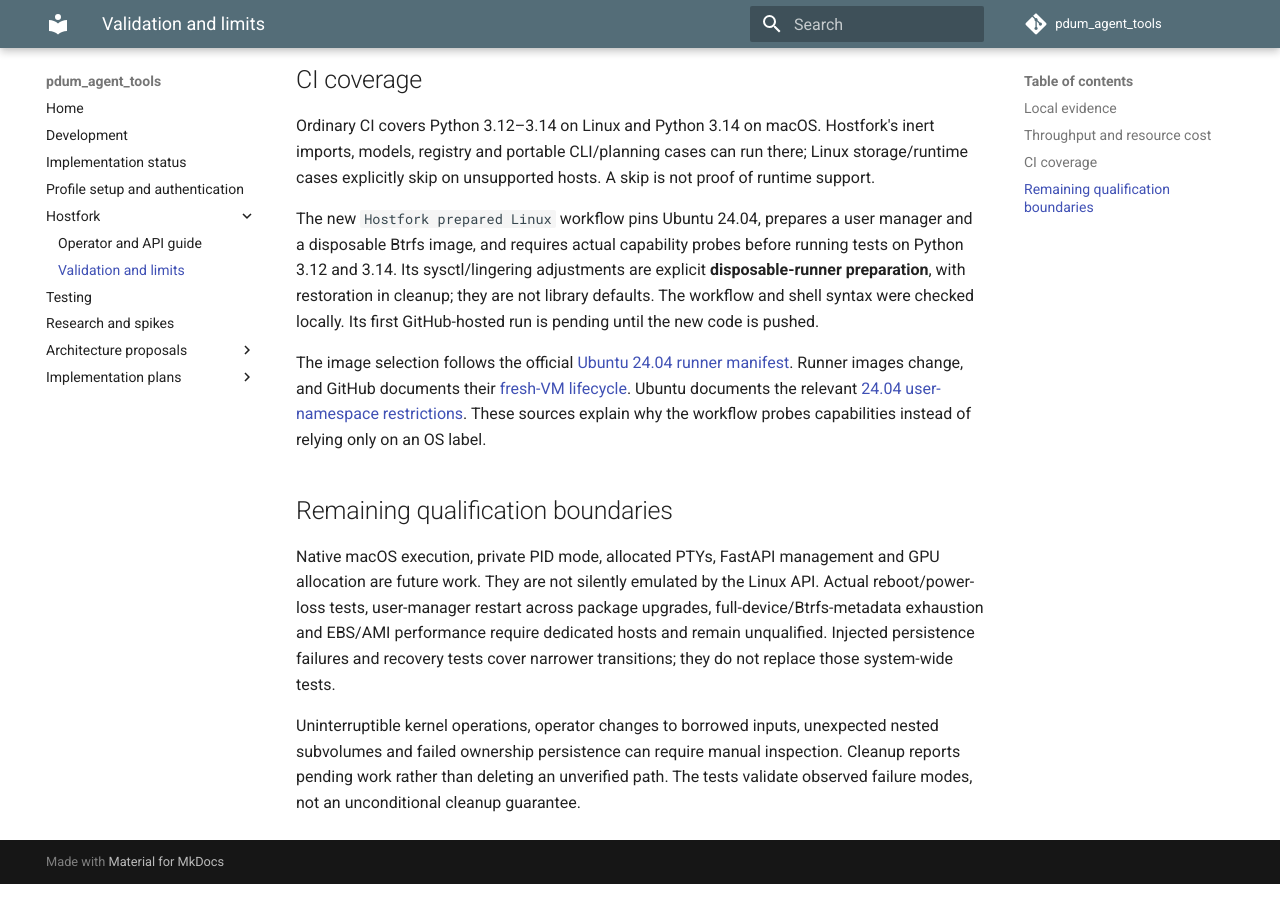
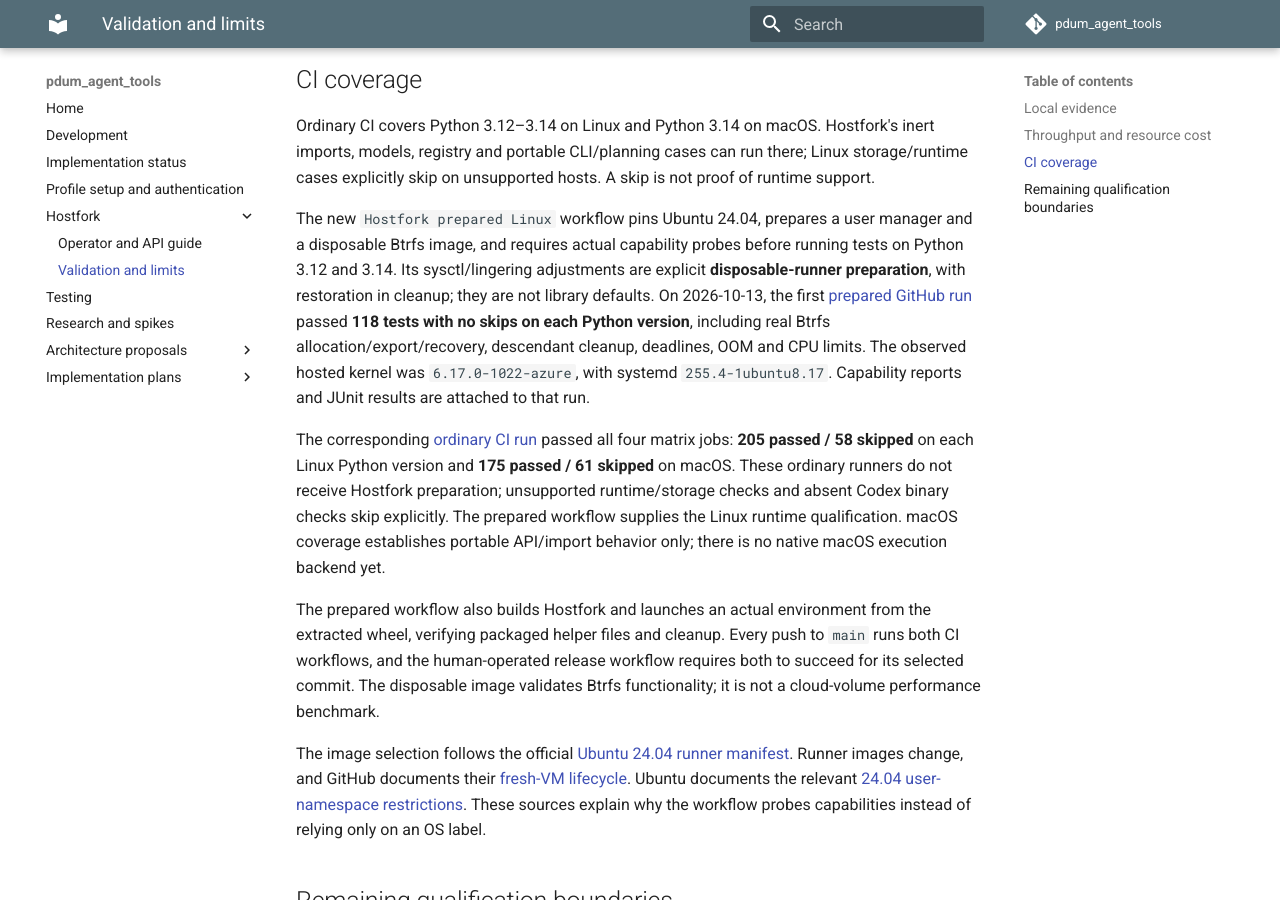
Before and after one commit to habemus-papadum/pdum_agent_tools, an MkDocs documentation site: the page built from docs/hostfork-validation.md, in a window 1280 px wide and 900 px high, scrolled down 2367 px. Built offline with MkDocs 1.6.1 and Material for MkDocs 9.7.7, drawn with Linux system fonts in a browser that asks for light colours; comment, search, counter and statistics services are not loaded.

Commit message:
Qualify Hostfork on hosted Linux and gate releases on runtime CI

```diff
--- a/docs/hostfork-validation.md
+++ b/docs/hostfork-validation.md
@@ -106,8 +106,26 @@ The new `Hostfork prepared Linux` workflow pins Ubuntu 24.04, prepares a user
 manager and a disposable Btrfs image, and requires actual capability probes before
 running tests on Python 3.12 and 3.14. Its sysctl/lingering adjustments are explicit
 **disposable-runner preparation**, with restoration in cleanup; they are not
-library defaults. The workflow and shell syntax were checked locally. Its first
-GitHub-hosted run is pending until the new code is pushed.
+library defaults. On 2026-10-13, the first
+[prepared GitHub run](https://github.com/habemus-papadum/pdum_agent_tools/actions/runs/38430170771)
+passed **118 tests with no skips on each Python version**, including real Btrfs
+allocation/export/recovery, descendant cleanup, deadlines, OOM and CPU limits.
+The observed hosted kernel was `6.17.0-1022-azure`, with systemd
+`255.4-1ubuntu8.17`. Capability reports and JUnit results are attached to that run.
+
+The corresponding [ordinary CI run](https://github.com/habemus-papadum/pdum_agent_tools/actions/runs/38430170973)
+passed all four matrix jobs: **205 passed / 58 skipped** on each Linux Python
+version and **175 passed / 61 skipped** on macOS. These ordinary runners do not
+receive Hostfork preparation; unsupported runtime/storage checks and absent Codex
+binary checks skip explicitly. The prepared workflow supplies the Linux runtime
+qualification. macOS coverage establishes portable API/import behavior only;
+there is no native macOS execution backend yet.
+
+The prepared workflow also builds Hostfork and launches an actual environment
+from the extracted wheel, verifying packaged helper files and cleanup. Every
+push to `main` runs both CI workflows, and the human-operated release workflow
+requires both to succeed for its selected commit. The disposable image validates
+Btrfs functionality; it is not a cloud-volume performance benchmark.
 
 The image selection follows the official [Ubuntu 24.04 runner manifest](https://github.com/actions/runner-images/blob/main/images/ubuntu/Ubuntu2404-Readme.md).
 Runner images change, and GitHub documents their [fresh-VM lifecycle](https://docs.github.com/en/actions/concepts/runners/github-hosted-runners).
```
Also changed, not shown: docs/development.md (+4 -1 lines), 2 other files.
